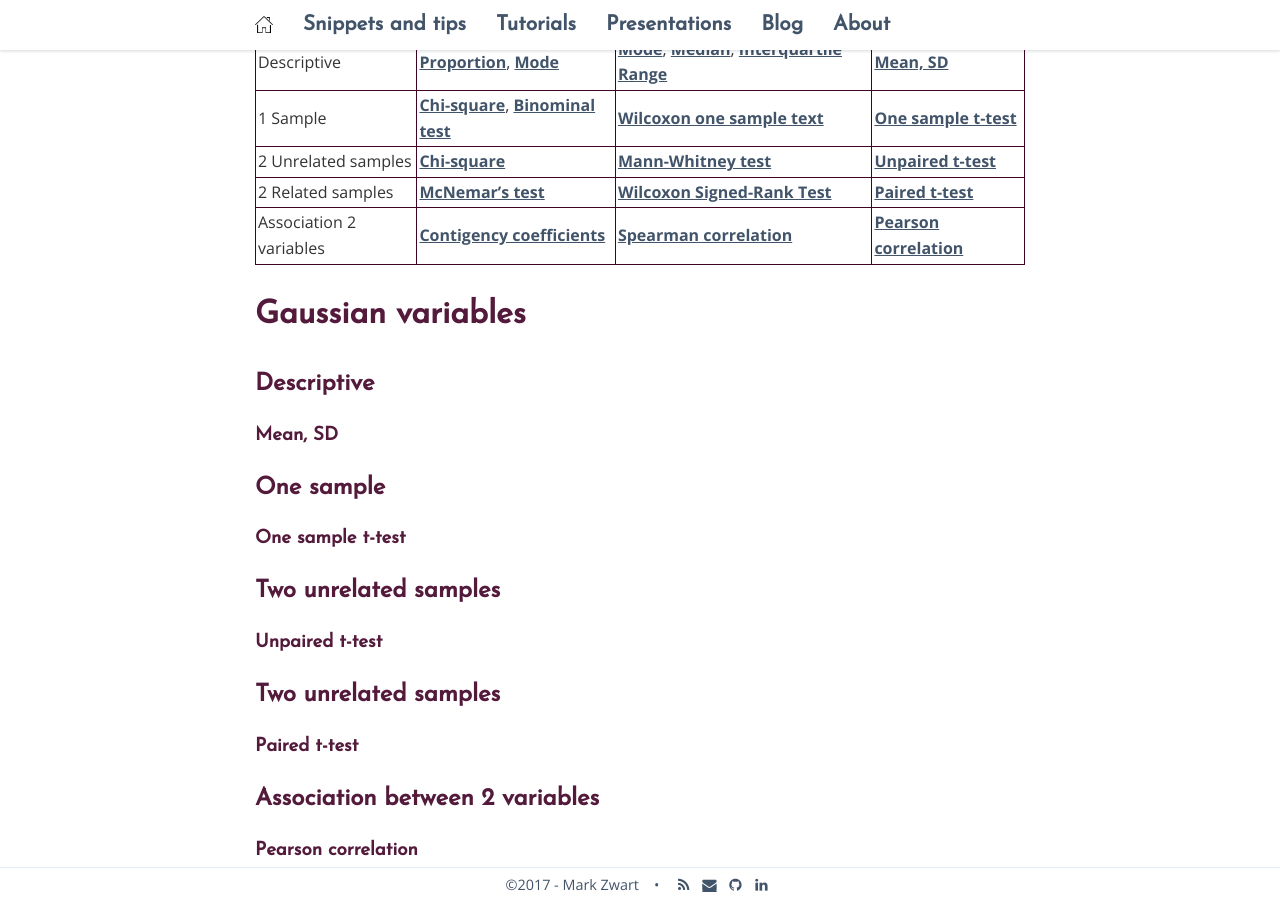
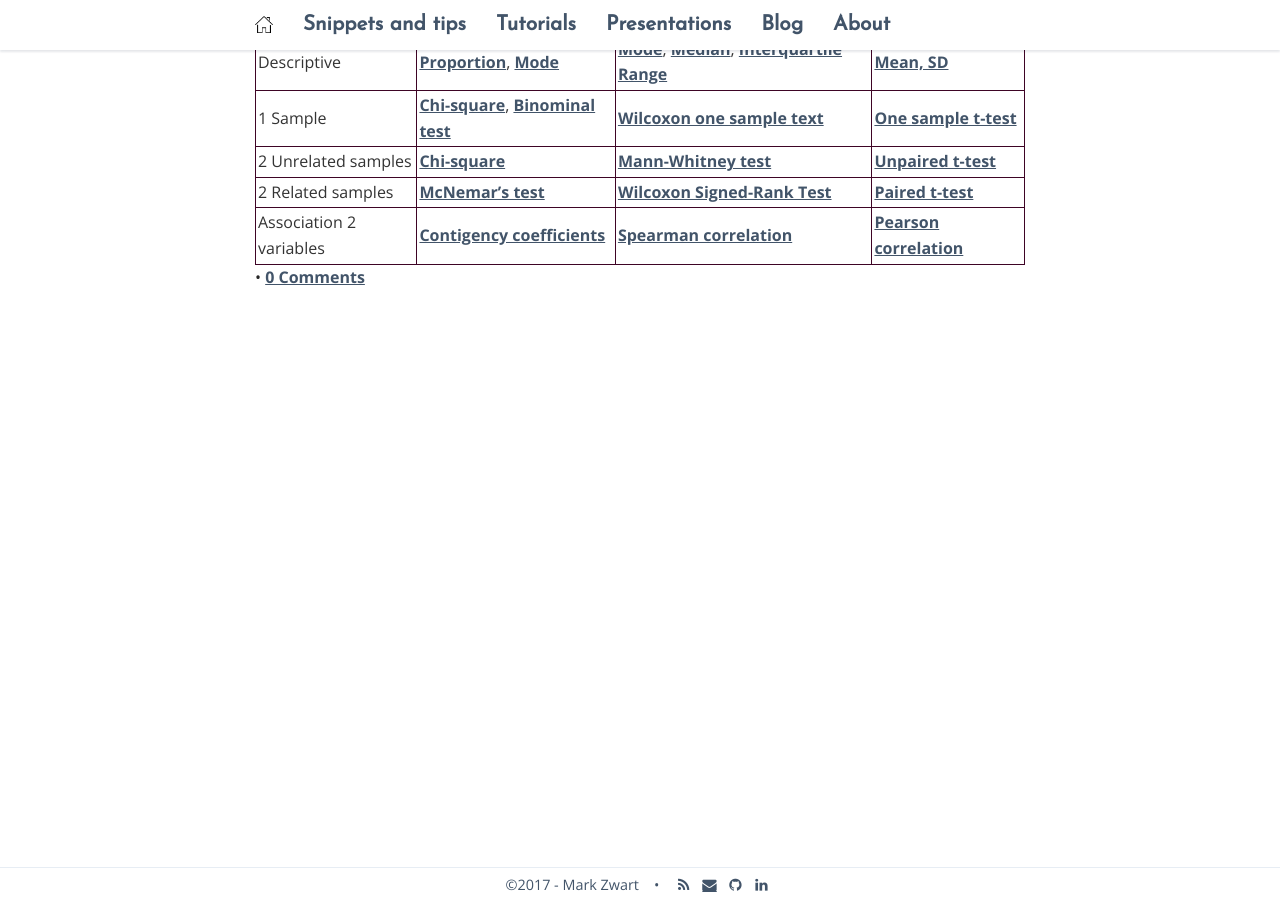
Before and after one commit to mark-me/mark-me.github.io, a Jekyll site: the page built from _pages/tutorials/statistical-tests/statistical-tests.md, in a window 1280 px wide and 900 px high, scrolled down 2563 px. Built offline with Jekyll 4.4.1, drawn with Linux system fonts in a browser that asks for light colours; nearby versions of some CDN libraries; comment, search, counter and statistics services are not loaded; after the commit the page ends 2853 px from its top, so only the background shows below that.

Commit message:
Update statistical-tests.md

```diff
--- a/_pages/tutorials/statistical-tests/statistical-tests.md
+++ b/_pages/tutorials/statistical-tests/statistical-tests.md
@@ -9,11 +9,11 @@
 
 | Goal | Categorical | Ordinal | Gaussian |
 | :--- | :-------- | :--------- | :------------------- |
-| Descriptive | [Proportion](/statistical-tests-categorical/#proportion), [Mode](/statistical-tests-categorical/#mode) | [Mode](/statistical-tests/#mode), [Median](/statistical-tests/#ordinal-median), [Interquartile Range](/statistical-tests/#ordinal-interquartile-range) | [Mean, SD](/statistical-tests/#mean-sd) |
-| 1 Sample | [Chi-square](/statistical-tests/#chi-square-goodness-of-fit-test), [Binominal test](/statistical-tests/#binominal-test) | [Wilcoxon one sample text](/statistical-tests/#wilcoxon-one-sample-test) | [One sample t-test](/statistical-tests/#one-sample-t-test) |
-| 2 Unrelated samples | [Chi-square](/statistical-tests/#two-sample-chi-square-test) | [Mann-Whitney test](/statistical-tests/#mann-whitney-test) | [Unpaired t-test](/statistical-tests/#unpaired-t-test) |
-| 2 Related samples | [McNemar's test](/statistical-tests/#mcnemars-test) | [Wilcoxon Signed-Rank Test](/statistical-tests/#wilcoxon-signed-rank-test) | [Paired t-test](/statistical-tests/#paired-t-test) |
-| Association 2 variables | [Contigency coefficients](/statistical-tests/#contigency-coefficients) | [Spearman correlation](/statistical-tests/#spearman-correlation) | [Pearson correlation](/statistical-tests/#pearson-correlation) |
+| Descriptive | [Proportion](/statistical-tests-categorical/#proportion), [Mode](/statistical-tests-categorical/#mode) | [Mode](/statistical-tests/#mode), [Median](/statistical-tests-ordinal/#ordinal-median), [Interquartile Range](/statistical-tests-ordinal/#ordinal-interquartile-range) | [Mean, SD](/statistical-tests-gaussian/#mean-sd) |
+| 1 Sample | [Chi-square](/statistical-tests-categorical/#chi-square-goodness-of-fit-test), [Binominal test](/statistical-tests-categorical/#binominal-test) | [Wilcoxon one sample text](/statistical-tests-ordinal/#wilcoxon-one-sample-test) | [One sample t-test](/statistical-tests-gaussian/#one-sample-t-test) |
+| 2 Unrelated samples | [Chi-square](/statistical-tests-categorical/#two-sample-chi-square-test) | [Mann-Whitney test](/statistical-tests-ordinal/#mann-whitney-test) | [Unpaired t-test](/statistical-tests-gaussian/#unpaired-t-test) |
+| 2 Related samples | [McNemar's test](/statistical-tests-categorical/#mcnemars-test) | [Wilcoxon Signed-Rank Test](/statistical-tests-ordinal/#wilcoxon-signed-rank-test) | [Paired t-test](/statistical-tests-gaussian/#paired-t-test) |
+| Association 2 variables | [Contigency coefficients](/statistical-tests-categorical/#contigency-coefficients) | [Spearman correlation](/statistical-tests-ordinal/#spearman-correlation) | [Pearson correlation](/statistical-tests-gaussian/#pearson-correlation) |
 
 
 Statistical test allow us to draw conclusions about the distribution of a population, comparisons between populations or relations between variables. The exact test you use is determined by two things:
@@ -50,30 +50,8 @@
 
 | Goal | Categorical | Ordinal | Gaussian |
 | :--- | :-------- | :--------- | :------------------- |
-| Descriptive | [Proportion](/statistical-tests/#proportion), [Mode](/statistical-tests/#mode) | [Mode](/statistical-tests/#mode), [Median](/statistical-tests/#ordinal-median), [Interquartile Range](/statistical-tests/#ordinal-interquartile-range) | [Mean, SD](/statistical-tests/#mean-sd) |
-| 1 Sample | [Chi-square](/statistical-tests/#chi-square-goodness-of-fit-test), [Binominal test](/statistical-tests/#binominal-test) | [Wilcoxon one sample text](/statistical-tests/#wilcoxon-one-sample-test) | [One sample t-test](/statistical-tests/#one-sample-t-test) |
-| 2 Unrelated samples | [Chi-square](/statistical-tests/#two-sample-chi-square-test) | [Mann-Whitney test](/statistical-tests/#mann-whitney-test) | [Unpaired t-test](/statistical-tests/#unpaired-t-test) |
-| 2 Related samples | [McNemar's test](/statistical-tests/#mcnemars-test) | [Wilcoxon Signed-Rank Test](/statistical-tests/#wilcoxon-signed-rank-test) | [Paired t-test](/statistical-tests/#paired-t-test) |
-| Association 2 variables | [Contigency coefficients](/statistical-tests/#contigency-coefficients) | [Spearman correlation](/statistical-tests/#spearman-correlation) | [Pearson correlation](/statistical-tests/#pearson-correlation) |
-
-# Gaussian variables
-
-## Descriptive
-
-### Mean, SD
-
-## One sample
-
-### One sample t-test
-
-## Two unrelated samples
-
-### Unpaired t-test
-
-## Two unrelated samples
-
-### Paired t-test
-
-## Association between 2 variables
-
-### Pearson correlation
+| Descriptive | [Proportion](/statistical-tests-categorical/#proportion), [Mode](/statistical-tests-categorical/#mode) | [Mode](/statistical-tests/#mode), [Median](/statistical-tests-ordinal/#ordinal-median), [Interquartile Range](/statistical-tests-ordinal/#ordinal-interquartile-range) | [Mean, SD](/statistical-tests-gaussian/#mean-sd) |
+| 1 Sample | [Chi-square](/statistical-tests-categorical/#chi-square-goodness-of-fit-test), [Binominal test](/statistical-tests-categorical/#binominal-test) | [Wilcoxon one sample text](/statistical-tests-ordinal/#wilcoxon-one-sample-test) | [One sample t-test](/statistical-tests-gaussian/#one-sample-t-test) |
+| 2 Unrelated samples | [Chi-square](/statistical-tests-categorical/#two-sample-chi-square-test) | [Mann-Whitney test](/statistical-tests-ordinal/#mann-whitney-test) | [Unpaired t-test](/statistical-tests-gaussian/#unpaired-t-test) |
+| 2 Related samples | [McNemar's test](/statistical-tests-categorical/#mcnemars-test) | [Wilcoxon Signed-Rank Test](/statistical-tests-ordinal/#wilcoxon-signed-rank-test) | [Paired t-test](/statistical-tests-gaussian/#paired-t-test) |
+| Association 2 variables | [Contigency coefficients](/statistical-tests-categorical/#contigency-coefficients) | [Spearman correlation](/statistical-tests-ordinal/#spearman-correlation) | [Pearson correlation](/statistical-tests-gaussian/#pearson-correlation) |
```
